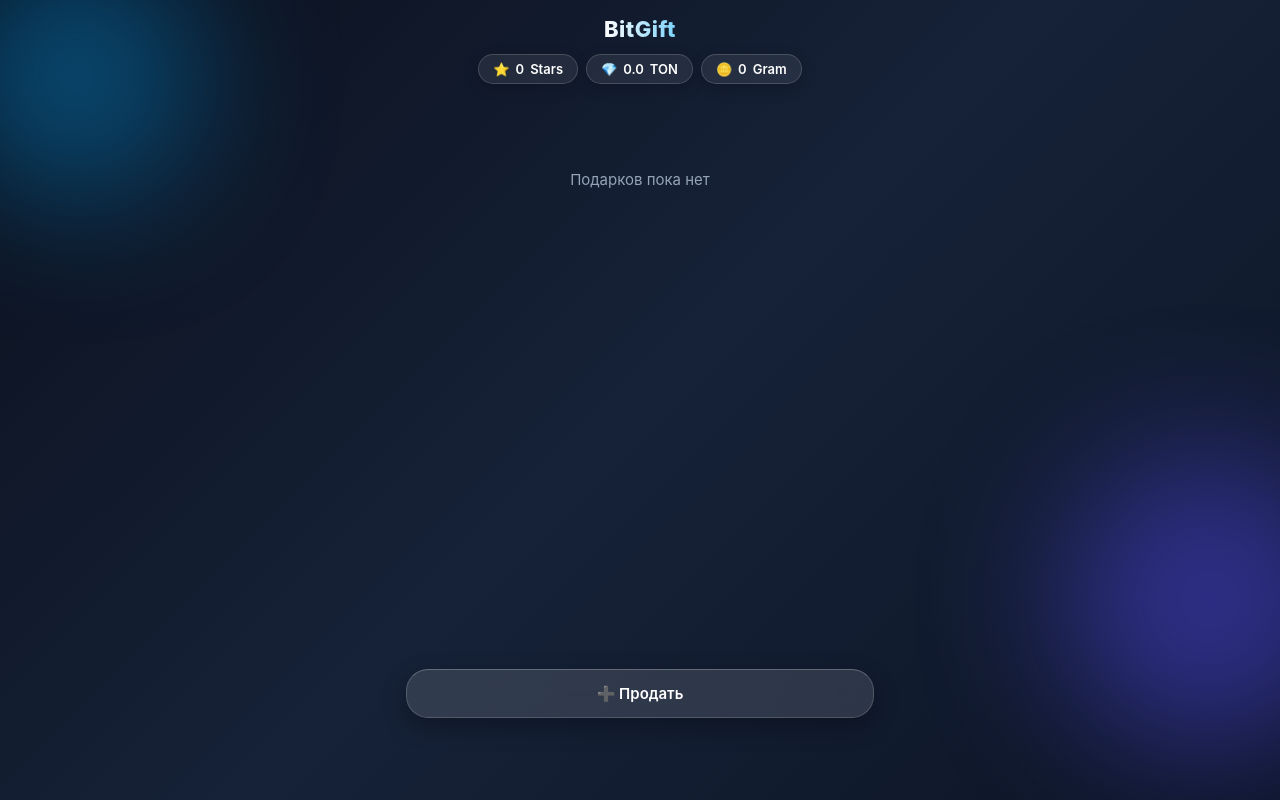
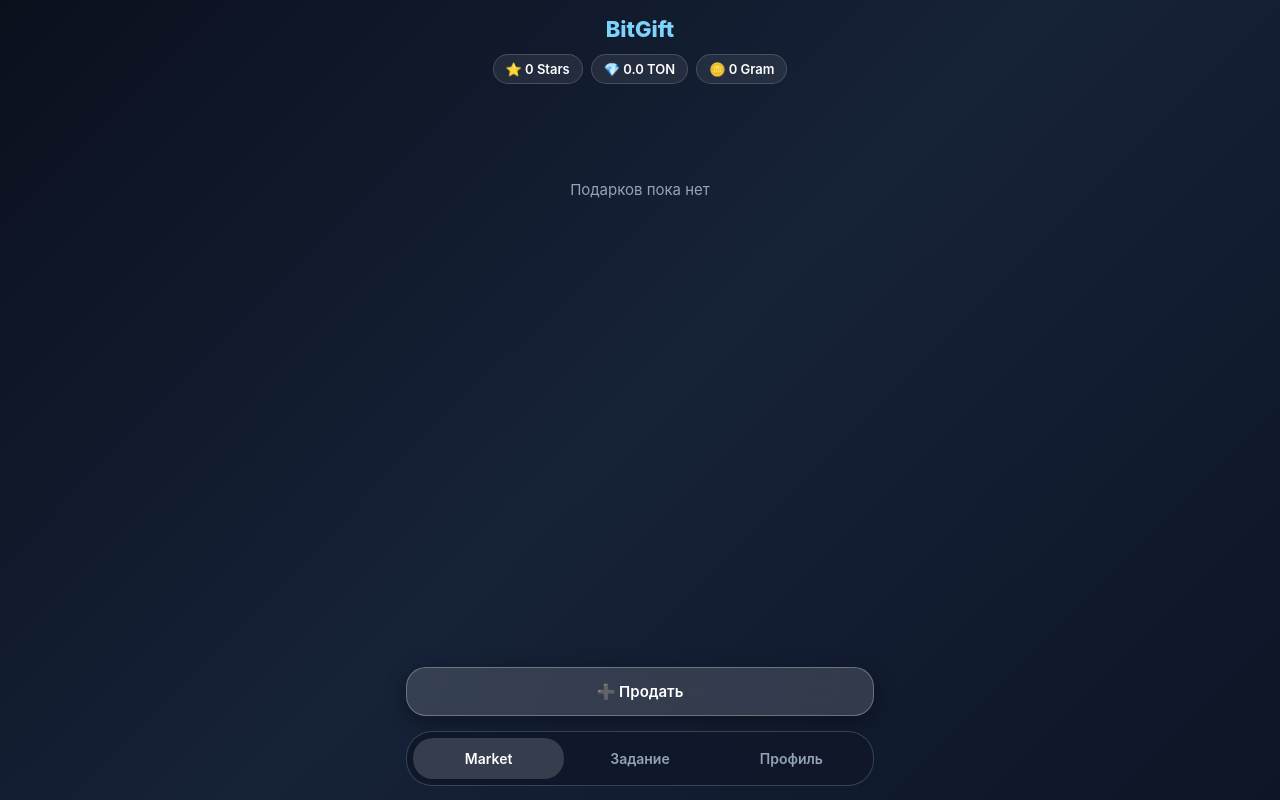
Before and after one commit to blizeroff/BitGift, a plain HTML site: page index.html in a window 1280 px wide. Drawn offline with Linux system fonts and the light colour scheme.

Commit message:
Update index.html

```diff
--- a/index.html
+++ b/index.html
@@ -3,83 +3,51 @@
 <head>
     <meta charset="UTF-8">
     <meta name="viewport" content="width=device-width, initial-scale=1.0, maximum-scale=1.0, user-scalable=no">
-    <title>BitGift — Gift Marketplace</title>
+    <title>BitGift</title>
     <script src="https://telegram.org"></script>
     <style>
-        :root {
-            --bg-gradient: linear-gradient(135deg, #0b101d 0%, #162238 50%, #0d1526 100%);
-            --glass-bg: rgba(255, 255, 255, 0.08);
-            --glass-border: rgba(255, 255, 255, 0.16);
-            --glass-highlight: rgba(255, 255, 255, 0.25);
-            --accent: #38bdf8;
-            --text-main: #ffffff;
-            --text-muted: #94a3b8;
-        }
-
         * {
             box-sizing: border-box;
             margin: 0;
             padding: 0;
-            font-family: -apple-system, BlinkMacSystemFont, 'Segoe UI', Roboto, Helvetica, Arial, sans-serif;
+            font-family: -apple-system, BlinkMacSystemFont, 'Segoe UI', Roboto, sans-serif;
             -webkit-tap-highlight-color: transparent;
         }
 
         body {
-            background: var(--bg-gradient);
-            color: var(--text-main);
+            background: linear-gradient(135deg, #0b101d 0%, #162238 50%, #0d1526 100%);
+            color: #ffffff;
             min-height: 100vh;
-            padding-bottom: 140px;
-            overflow-x: hidden;
-            position: relative;
+            padding-bottom: 160px;
         }
-
-        .blob {
-            position: fixed;
-            border-radius: 50%;
-            filter: blur(70px);
-            z-index: -1;
-            opacity: 0.5;
-        }
-        .blob-1 { width: 250px; height: 250px; background: #0284c7; top: -50px; left: -50px; }
-        .blob-2 { width: 300px; height: 300px; background: #4f46e5; bottom: 50px; right: -80px; }
 
         header {
             padding: 16px;
-            display: flex;
-            flex-direction: column;
-            align-items: center;
-            gap: 12px;
+            text-align: center;
         }
 
         .app-title {
             font-size: 22px;
             font-weight: 800;
-            letter-spacing: 0.5px;
-            background: linear-gradient(to right, #fff, #7dd3fc);
-            -webkit-background-clip: text;
-            -webkit-text-fill-color: transparent;
+            margin-bottom: 12px;
+            color: #7dd3fc;
         }
 
         .balances {
             display: flex;
             gap: 8px;
-            width: 100%;
             justify-content: center;
         }
 
         .currency-pill {
-            background: var(--glass-bg);
-            backdrop-filter: blur(16px);
-            -webkit-backdrop-filter: blur(16px);
-            border: 1px solid var(--glass-border);
+            background: rgba(255, 255, 255, 0.08);
+            backdrop-filter: blur(12px);
+            -webkit-backdrop-filter: blur(12px);
+            border: 1px solid rgba(255, 255, 255, 0.16);
             border-radius: 20px;
-            padding: 6px 14px;
+            padding: 6px 12px;
             font-size: 13px;
             font-weight: 600;
-            display: flex;
-            align-items: center;
-            gap: 6px;
-            box-shadow: 0 4px 15px rgba(0, 0, 0, 0.2);
         }
 
         .container {
@@ -90,86 +58,70 @@
 
         .tab-content {
             display: none;
-            animation: fadeIn 0.25s ease;
         }
 
         .tab-content.active {
             display: block;
         }
 
-        @keyframes fadeIn {
-            from { opacity: 0; transform: translateY(6px); }
-            to { opacity: 1; transform: translateY(0); }
-        }
-
         .glass-card {
-            background: var(--glass-bg);
-            backdrop-filter: blur(20px);
-            -webkit-backdrop-filter: blur(20px);
-            border: 1px solid var(--glass-border);
-            border-top: 1px solid var(--glass-highlight);
-            border-radius: 24px;
+            background: rgba(255, 255, 255, 0.08);
+            backdrop-filter: blur(16px);
+            -webkit-backdrop-filter: blur(16px);
+            border: 1px solid rgba(255, 255, 255, 0.18);
+            border-radius: 22px;
             padding: 16px;
             margin-bottom: 14px;
-            box-shadow: 0 8px 32px rgba(0, 0, 0, 0.25);
         }
 
         .empty-market {
             text-align: center;
-            padding: 70px 20px;
-            color: var(--text-muted);
+            padding: 80px 20px;
+            color: #94a3b8;
             font-size: 15px;
         }
 
         .btn {
-            background: linear-gradient(135deg, rgba(56, 189, 248, 0.3), rgba(59, 130, 246, 0.3));
+            background: rgba(56, 189, 248, 0.25);
             border: 1px solid rgba(56, 189, 248, 0.5);
-            color: #fff;
+            color: #ffffff;
             padding: 10px 18px;
             border-radius: 16px;
             font-size: 14px;
             font-weight: 600;
             cursor: pointer;
-            transition: transform 0.1s;
         }
 
-        .btn:active {
-            transform: scale(0.96);
-        }
-
-        /* Плавающая кнопка "Продать" над нижними вкладками */
-        .floating-sell-wrap {
+        /* Кнопка Продать строго над нижней панелью */
+        .sell-box {
             position: fixed;
-            bottom: 82px;
+            bottom: 84px;
             left: 16px;
             right: 16px;
             max-width: 468px;
             margin: 0 auto;
-            z-index: 99;
+            z-index: 500;
         }
 
-        .btn-sell-floating {
+        .btn-sell {
             width: 100%;
-            background: rgba(255, 255, 255, 0.12);
-            backdrop-filter: blur(20px);
-            -webkit-backdrop-filter: blur(20px);
-            border: 1px solid var(--glass-border);
-            border-top: 1px solid var(--glass-highlight);
-            color: #fff;
+            background: rgba(255, 255, 255, 0.14);
+            backdrop-filter: blur(18px);
+            -webkit-backdrop-filter: blur(18px);
+            border: 1px solid rgba(255, 255, 255, 0.28);
+            color: #ffffff;
             padding: 14px;
-            border-radius: 22px;
+            border-radius: 20px;
             font-size: 15px;
             font-weight: 600;
             cursor: pointer;
-            box-shadow: 0 8px 25px rgba(0, 0, 0, 0.3);
-            transition: transform 0.1s;
+            box-shadow: 0 6px 20px rgba(0, 0, 0, 0.35);
         }
 
-        .btn-sell-floating:active {
-            transform: scale(0.97);
+        .btn-sell:active {
+            background: rgba(255, 255, 255, 0.24);
         }
 
-        /* Задание */
         .task-item {
             display: flex;
             justify-content: space-between;
@@ -178,10 +130,8 @@
         }
 
         .task-info h4 { font-size: 15px; margin-bottom: 4px; }
-        .task-info p { font-size: 12px; color: var(--text-muted); }
-        .task-item .btn { white-space: nowrap; }
+        .task-info p { font-size: 12px; color: #94a3b8; }
 
-        /* Профиль */
         .profile-header {
             display: flex;
             align-items: center;
@@ -189,11 +139,11 @@
         }
 
         .avatar-wrap {
-            width: 62px;
-            height: 62px;
+            width: 60px;
+            height: 60px;
             border-radius: 50%;
             background: rgba(255, 255, 255, 0.15);
-            border: 2px solid var(--accent);
+            border: 2px solid #38bdf8;
             overflow: hidden;
             display: flex;
             align-items: center;
@@ -209,104 +159,94 @@
             object-fit: cover;
         }
 
-        .user-details h3 { font-size: 18px; margin-bottom: 2px; }
-        .user-details p { font-size: 13px; color: var(--text-muted); }
+        .user-details h3 { font-size: 18px; }
+        .user-details p { font-size: 13px; color: #94a3b8; }
+
+        .lock-badge {
+            display: inline-block;
+            background: rgba(255, 255, 255, 0.1);
+            padding: 4px 10px;
+            border-radius: 12px;
+            font-size: 12px;
+            margin-top: 6px;
+            color: #cbd5e1;
+        }
 
         .inventory-empty {
             text-align: center;
-            padding: 24px 10px;
-            color: var(--text-muted);
+            padding: 20px 10px;
+            color: #94a3b8;
             font-size: 14px;
         }
 
-        .lock-badge {
-            display: inline-block;
-            background: rgba(255,255,255,0.1);
-            padding: 4px 10px;
-            border-radius: 12px;
-            font-size: 12px;
-            margin-top: 8px;
-            color: #cbd5e1;
-        }
-
-        /* Нижняя панель навигации */
-        nav {
+        /* Нижняя панель из 3 вкладок */
+        .bottom-nav {
             position: fixed;
             bottom: 14px;
             left: 16px;
             right: 16px;
             max-width: 468px;
             margin: 0 auto;
-            background: rgba(15, 23, 42, 0.75);
-            backdrop-filter: blur(24px);
-            -webkit-backdrop-filter: blur(24px);
-            border: 1px solid var(--glass-border);
-            border-radius: 28px;
+            background: rgba(15, 23, 42, 0.88);
+            backdrop-filter: blur(20px);
+            -webkit-backdrop-filter: blur(20px);
+            border: 1px solid rgba(255, 255, 255, 0.18);
+            border-radius: 26px;
             display: flex;
-            justify-content: space-around;
-            padding: 8px;
-            box-shadow: 0 10px 30px rgba(0, 0, 0, 0.4);
-            z-index: 100;
+            padding: 6px;
+            z-index: 1000;
         }
 
         .nav-btn {
+            flex: 1;
             background: transparent;
             border: none;
-            color: var(--text-muted);
-            font-size: 13px;
+            color: #94a3b8;
+            font-size: 14px;
             font-weight: 600;
-            padding: 10px 14px;
+            padding: 12px 8px;
             border-radius: 20px;
             cursor: pointer;
-            transition: all 0.2s;
-            flex: 1;
         }
 
         .nav-btn.active {
-            background: rgba(255, 255, 255, 0.14);
-            color: #fff;
-            box-shadow: inset 0 1px 1px rgba(255,255,255,0.2);
+            background: rgba(255, 255, 255, 0.16);
+            color: #ffffff;
         }
     </style>
 </head>
 <body>
 
-    <div class="blob blob-1"></div>
-    <div class="blob blob-2"></div>
-
     <header>
         <div class="app-title">BitGift</div>
         <div class="balances">
-            <div class="currency-pill">⭐️ <span id="bal-stars">0</span> Stars</div>
-            <div class="currency-pill">💎 <span id="bal-ton">0.0</span> TON</div>
-            <div class="currency-pill">🪙 <span id="bal-gram">0</span> Gram</div>
+            <div class="currency-pill">⭐️ 0 Stars</div>
+            <div class="currency-pill">💎 0.0 TON</div>
+            <div class="currency-pill">🪙 0 Gram</div>
         </div>
     </header>
 
     <div class="container">
-        <!-- ВКЛАДКА 1: MARKET -->
+        <!-- Вкладка 1: Market -->
         <div id="tab-market" class="tab-content active">
-            <div class="empty-market">
-                Подарков пока нет
-            </div>
-
-            <div class="floating-sell-wrap">
-                <button class="btn-sell-floating" onclick="sellGiftAction()">➕ Продать</button>
+            <div class="empty-market">Подарков пока нет</div>
+            <div class="sell-box">
+                <button type="button" class="btn-sell" id="sell-btn">➕ Продать</button>
             </div>
         </div>
 
-        <!-- ВКЛАДКА 2: ЗАДАНИЕ -->
+        <!-- Вкладка 2: Задание -->
         <div id="tab-tasks" class="tab-content">
             <div class="glass-card task-item">
                 <div class="task-info">
                     <h4>📺 Реклама AdsGram</h4>
                     <p>Просмотр рекламных роликов</p>
                 </div>
-                <button class="btn" onclick="watchAd()">Смотреть</button>
+                <button type="button" class="btn" id="ad-btn">Смотреть</button>
             </div>
         </div>
 
-        <!-- ВКЛАДКА 3: ПРОФИЛЬ -->
+        <!-- Вкладка 3: Профиль -->
         <div id="tab-profile" class="tab-content">
             <div class="glass-card profile-header">
                 <div id="user-avatar-box" class="avatar-wrap">👤</div>
@@ -316,10 +256,64 @@
                     <div class="lock-badge">🔒 Синхронизировано с Telegram</div>
                 </div>
             </div>
-
             <div class="glass-card">
                 <h4 style="margin-bottom: 8px;">🎒 Инвентарь подарков</h4>
                 <div class="inventory-empty">
-                    🔒 Ваши подарки хранятся напрямую в вашем аккаунте Telegram.<br><br>
-                    Нажмите «Продать» во вкладке Market, чтобы выставить подарок на витрину.
+                    🔒 Ваши подарки хранятся напрямую в вашем аккаунте Telegram.
                 </div>
+            </div>
+        </div>
+    </div>
+
+    <div class="bottom-nav">
+        <button type="button" class="nav-btn active" onclick="openTab('market', this)">Market</button>
+        <button type="button" class="nav-btn" onclick="openTab('tasks', this)">Задание</button>
+        <button type="button" class="nav-btn" onclick="openTab('profile', this)">Профиль</button>
+    </div>
+
+    <script>
+        var tg = (window.Telegram && window.Telegram.WebApp) ? window.Telegram.WebApp : null;
+        if (tg) {
+            tg.ready();
+            tg.expand();
+        }
+
+        function notify(text) {
+            if (tg && tg.showAlert) {
+                tg.showAlert(text);
+            } else {
+                alert(text);
+            }
+        }
+
+        function openTab(name, btn) {
+            var tabs = document.querySelectorAll('.tab-content');
+            for (var i = 0; i < tabs.length; i++) {
+                tabs[i].classList.remove('active');
+            }
+            var btns = document.querySelectorAll('.nav-btn');
+            for (var j = 0; j < btns.length; j++) {
+                btns[j].classList.remove('active');
+            }
+            document.getElementById('tab-' + name).classList.add('active');
+            btn.classList.add('active');
+        }
+
+        document.getElementById('sell-btn').onclick = function() {
+            notify('Перешлите подарок боту в личные сообщения, чтобы выставить его на продажу.');
+        };
+
+        document.getElementById('ad-btn').onclick = function() {
+            notify('Просмотр рекламы AdsGram пока недоступен — функция появится скоро!');
+        };
+
+        // Загрузка профиля
+        if (tg && tg.initDataUnsafe && tg.initDataUnsafe.user) {
+            var user = tg.initDataUnsafe.user;
+            var fullName = (user.first_name || '') + (user.last_name ? ' ' + user.last_name : '');
+            document.getElementById('user-name').textContent = fullName || 'Пользователь';
+            document.getElementById('user-username').textContent = user.username ? '@' + user.username : 'ID: ' + user.id;
+
+            if (user.photo_url) {
+                document.getElementById('user-avatar-box').innerHTML = '<img src="' + user.photo_url + '" alt="Avatar">';
+            } else if (user.first_name) {
```
